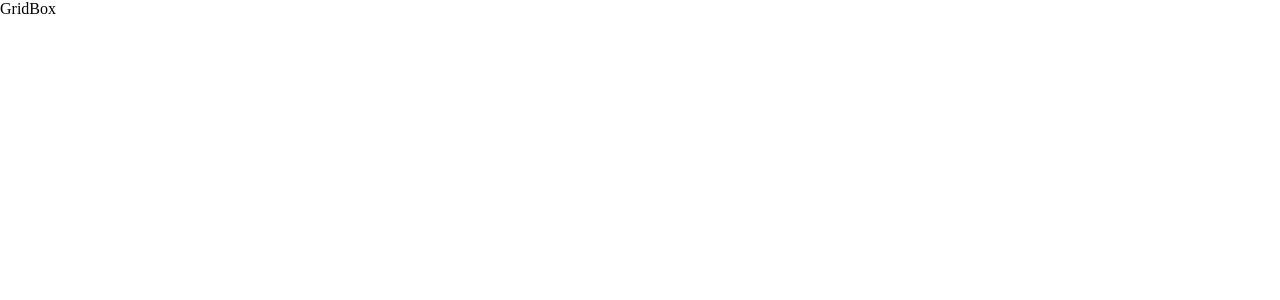
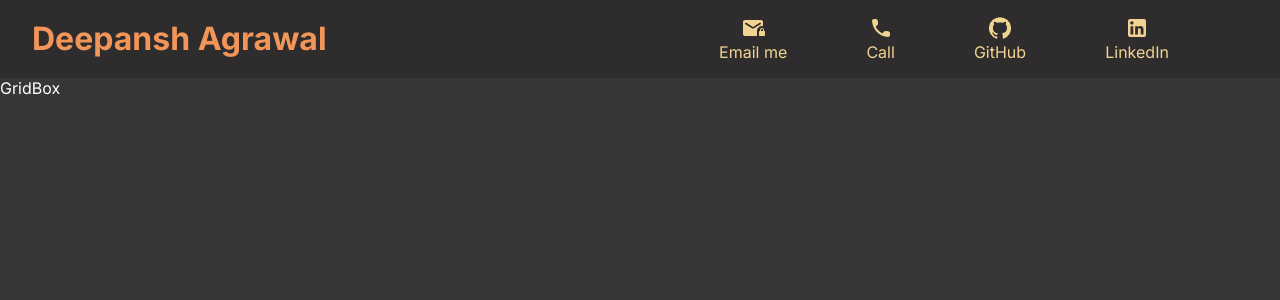
Before and after one commit to buddydeepansh/GithubProjects, a React (Vite) app: page / in a window 1280 px wide. Shown: the top 300 px of the page. Built offline with nearby package versions, Linux system fonts and the light colour scheme.

Commit message:
* Adding header for pc mode.

```diff
--- a/index.html
+++ b/index.html
@@ -4,7 +4,7 @@
     <meta charset="UTF-8" />
     <!-- <link rel="icon" type="image/svg+xml" href="/vite.svg" /> -->
     <meta name="viewport" content="width=device-width, initial-scale=1.0" />
-    <title>Vite + React</title>
+    <title>Project Tracker</title>
   </head>
   <body>
     <div id="root"></div>
--- a/package.json
+++ b/package.json
@@ -10,8 +10,9 @@
     "preview": "vite preview"
   },
   "dependencies": {
-    "@emotion/react": "^11.11.0",
+    "@emotion/react": "^11.11.1",
     "@emotion/styled": "^11.11.0",
+    "@mui/icons-material": "^5.11.16",
     "@mui/material": "^5.13.4",
     "framer-motion": "^10.12.16",
     "mobx": "^6.9.0",
--- a/src/App.jsx
+++ b/src/App.jsx
@@ -1,13 +1,31 @@
-import './App.css'
-import DashBoard from './Components/Dashboard/DashBoard'
+import { useLayoutEffect } from "react"
+import "./App.css"
+import DashBoard from "./Components/Dashboard/DashBoard"
+import Header from "./Components/Header/Header"
+import AppStore from "./Store/AppStore"
+import { observer } from "mobx-react"
 
-function App() {
-
+const App = observer(() => {
+  const handleResize = () => {
+    if (window.innerWidth < 800) {
+      AppStore.setDevice(0)
+    } else {
+      AppStore.setDevice(1)
+    }
+  }
+  useLayoutEffect(() => {
+    window.addEventListener("resize", handleResize)
+    // Cleanup function to remove the event listener when the component unmounts
+    return () => {
+      window.removeEventListener("resize", handleResize)
+    }
+  }, [])
   return (
     <div className="AppRoot">
-      <DashBoard/>
+      <Header />
+      <DashBoard />
     </div>
   )
-}
+})
 
 export default App
--- /dev/null
+++ b/src/Components/Header/Header.jsx
@@ -0,0 +1,44 @@
+import { observer } from "mobx-react"
+import MailLockRoundedIcon from "@mui/icons-material/MailLockRounded"
+import LocalPhoneRoundedIcon from "@mui/icons-material/LocalPhoneRounded"
+import GitHubIcon from "@mui/icons-material/GitHub"
+import LinkedInIcon from "@mui/icons-material/LinkedIn"
+import React from "react"
+import { motion } from "framer-motion"
+import "./Header.less"
+
+const Header = observer(() => {
+  return (
+    <div className="HeaderRoot">
+      <div className="leftSection">Deepansh Agrawal</div>
+      <div className="rightSection">
+        <div className="link">
+          <motion.a href="mailto:99.deepanshagrawal@gmail.com" target="__blank" whileHover={{ scale: 1.1 }} transition={{ type: "smooth", repeatType: "mirror", duration: 0.3 }}>
+            <MailLockRoundedIcon />
+            <p> Email me</p>
+          </motion.a>
+        </div>
+        <div className="link">
+          <motion.a href="tel:+917723032150" target="__blank" whileHover={{ scale: 1.1 }} transition={{ type: "smooth", repeatType: "mirror", duration: 0.3 }}>
+            <LocalPhoneRoundedIcon />
+            <p> Call</p>
+          </motion.a>
+        </div>
+        <div className="link">
+          <motion.a href="https://github.com/buddydeepansh/" target="__blank" whileHover={{ scale: 1.1 }} transition={{ type: "smooth", repeatType: "mirror", duration: 0.3 }}>
+            <GitHubIcon />
+            <p>GitHub</p>
+          </motion.a>
+        </div>
+        <div className="link">
+          <motion.a href="https://www.linkedin.com/in/deepansh-agrawal-b536421b0/" target="__blank" whileHover={{ scale: 1.1 }} transition={{ type: "smooth", repeatType: "mirror", duration: 0.3 }}>
+            <LinkedInIcon />
+            <p> LinkedIn</p>
+          </motion.a>
+        </div>
+      </div>
+    </div>
+  )
+})
+
+export default Header
--- /dev/null
+++ b/src/Components/Header/Header.less
@@ -0,0 +1,36 @@
+.HeaderRoot {
+  position: sticky;
+  top: 0;
+  background-color: var(--darkgrey);
+  width: 100%;
+  padding: 1rem 2rem;
+  display: flex;
+  justify-content: space-between;
+  align-items: center;
+}
+.leftSection{
+  font-weight: 700;
+  font-size: 2rem;
+  cursor: default;
+  color: #f29559;
+}
+.rightSection {
+  display: flex;
+  justify-content: space-evenly;
+  width: 50%;
+  .link {
+    a {
+      display: flex;
+      flex-direction: column;
+      justify-content: center;
+      align-items: center;
+      gap: 0.1rem;
+      text-decoration: none;
+      color: #f2d492;
+    }
+    // a:hover{
+    //   transform: scale(1.1);
+    //   transition: all 0.5s ease-in-out;
+    // }
+  }
+}
--- a/src/Store/AppStore.js
+++ b/src/Store/AppStore.js
@@ -1,8 +1,12 @@
 import { makeAutoObservable } from "mobx"
 
 class AppStore {
+  device = 1
   constructor() {
     makeAutoObservable(this)
   }
+  setDevice = (data) => {
+    this.device = data
+  }
 }
 export default new AppStore()
--- a/src/index.css
+++ b/src/index.css
@@ -1,9 +1,16 @@
+@import url("https://fonts.googleapis.com/css2?family=Inter:wght@100;200;300;400;500;600;700;800;900&display=swap");
 :root {
-  --black: #383737;
-  --whihte: #ffffff;
+  --grey: #383737;
+  --darkgrey: #2e2c2c;
+  --white: #ffffff;
 }
 * {
   margin: 0;
   padding: 0;
   box-sizing: border-box;
 }
+body {
+  background-color: var(--grey);
+  color: var(--white);
+  font-family: Inter;
+}
```
Also changed, not shown: 1 other file (tests, documents, lock files or other folders).
